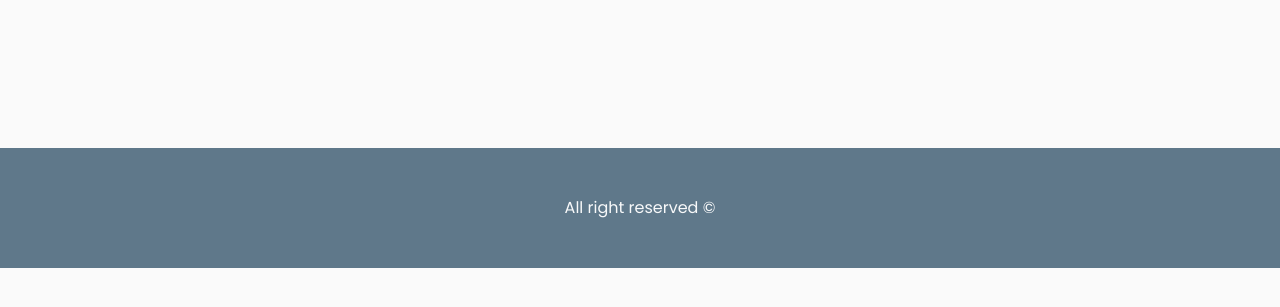
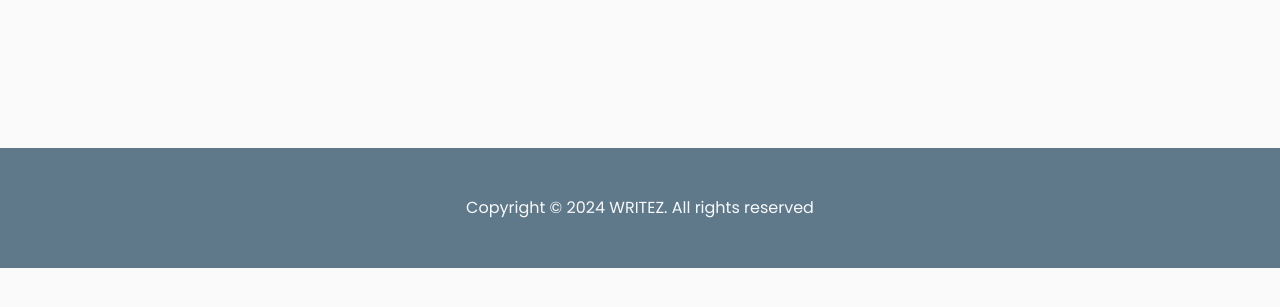
Before and after one commit to donkor-james/blog_website, a Django app: page /login/ in a window 1280 px wide. Shown: the part 389-696 px from the top of the page. Run offline with Django 4.2, Linux system fonts and the light colour scheme; parts of the project's set-up code (start-up, migrations or seed data) failed here and were passed over; some libraries are stand-ins or nearby versions.

Commit message:
updated some files

```diff
--- a/blog/templates/blog/base.html
+++ b/blog/templates/blog/base.html
@@ -91,7 +91,7 @@
       </main>
 
   <footer class="bg-steel mt-5">
-    <div class="d-flex justify-content-center text-light p-5 relative bottom-5">All right reserved &copy;</div>
+    <div class="d-flex justify-content-center text-light p-5 relative bottom-5">Copyright &copy; 2024 WRITEZ. All rights reserved</div>
   </footer>
 </body>
 <script src="https://cdn.jsdelivr.net/npm/bootstrap@5.3.3/dist/js/bootstrap.bundle.min.js" integrity="sha384-YvpcrYf0tY3lHB60NNkmXc5s9fDVZLESaAA55NDzOxhy9GkcIdslK1eN7N6jIeHz" crossorigin="anonymous"></script>
```
